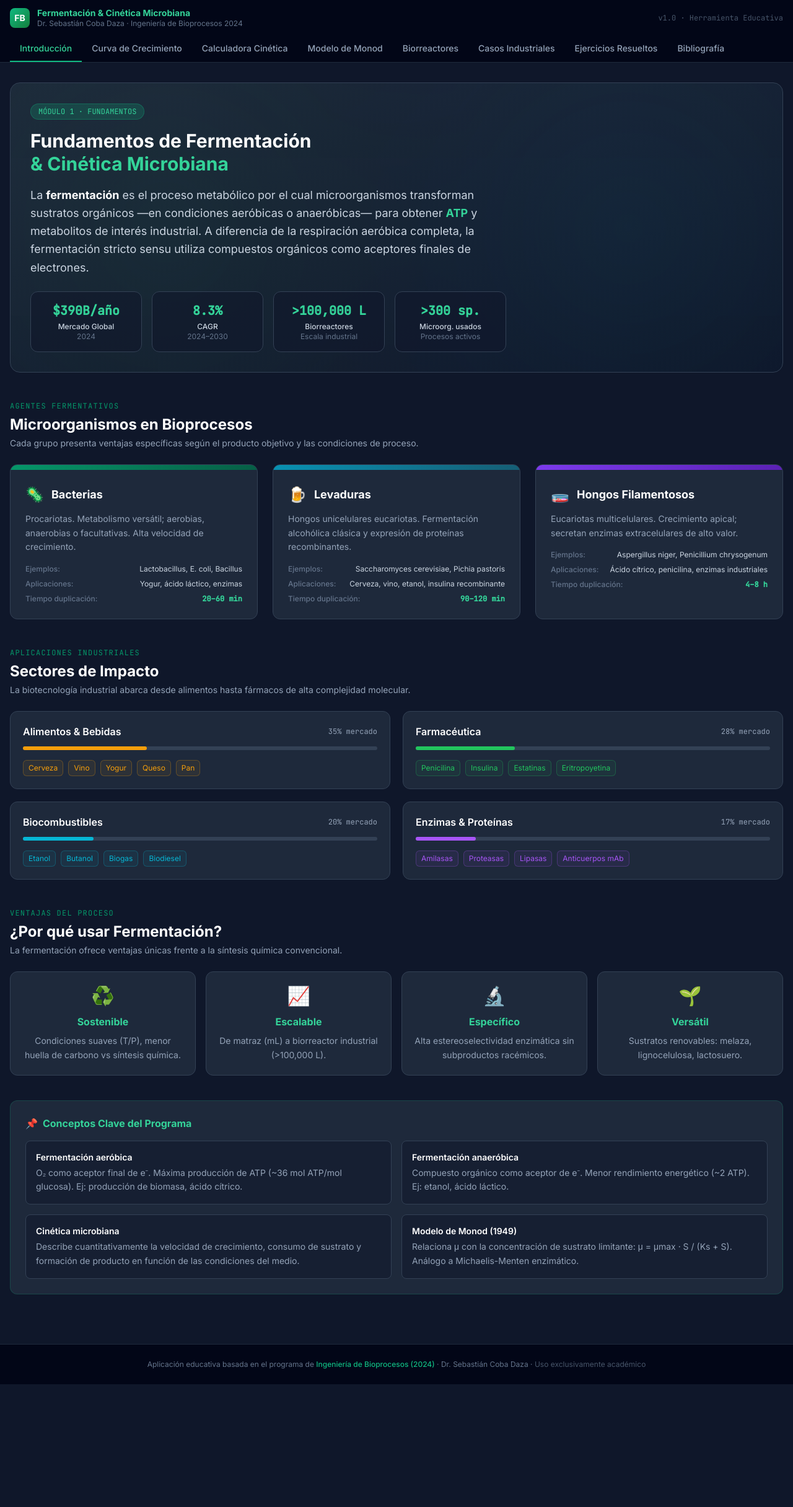
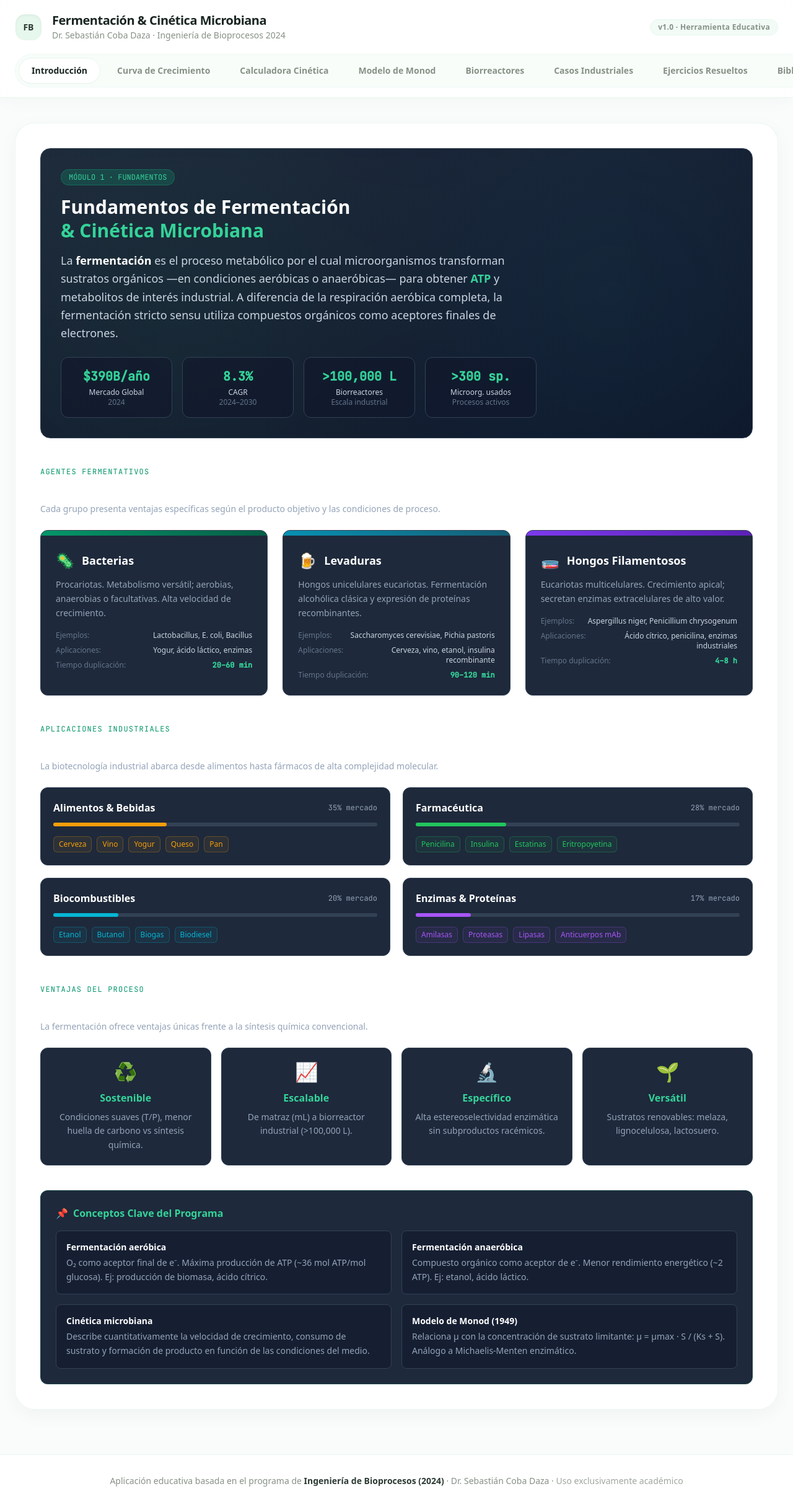
Before and after one commit to sebastiancobad/fermentation-app, a React (Vite) app: page / in a window 1280 px wide. Shown: the whole page at 62% size. Before the commit the page ends 2233 px from the top, so only its background shows below. Built offline with nearby package versions, Linux system fonts and the light colour scheme.

Commit message:
Update App.jsx

```diff
--- a/src/App.jsx
+++ b/src/App.jsx
@@ -9,7 +9,7 @@ import PracticalExercises from './components/PracticalExercises'
 import References from './components/References'
 
 const TABS = [
-  { id: 'dashboard',    label: 'Introducción',      short: 'Intro'    },
+  { id: 'dashboard',    label: 'Introducción',       short: 'Intro'    },
   { id: 'growth',       label: 'Curva de Crecimiento', short: 'Crecim.' },
   { id: 'calculator',   label: 'Calculadora Cinética', short: 'Calc.'  },
   { id: 'monod',        label: 'Modelo de Monod',    short: 'Monod'    },
@@ -34,39 +34,39 @@ export default function App() {
   const [activeTab, setActiveTab] = useState('dashboard')
 
   return (
-    <div className="min-h-screen bg-slate-900 text-slate-100">
-      {/* ─── Header ─── */}
-      <header className="bg-slate-950 border-b border-slate-800 sticky top-0 z-50">
-        <div className="max-w-7xl mx-auto px-4 py-3 flex items-center justify-between">
-          <div className="flex items-center gap-3">
-            <div className="w-8 h-8 rounded-lg bg-gradient-to-br from-emerald-500 to-green-700 flex items-center justify-center text-white font-bold text-sm">
+    <div className="min-h-screen bg-[#fafcfb] text-[#879186] font-sans selection:bg-[#E6F7ED]">
+      {/* ─── Header Estilo Glassmorphism Corporativo ─── */}
+      <header className="bg-white/80 backdrop-blur-md border-b border-[#E6F7ED] sticky top-0 z-50 shadow-[0_4px_30px_rgba(0,0,0,0.03)]">
+        <div className="max-w-7xl mx-auto px-6 py-5 flex flex-col md:flex-row items-center justify-between gap-4">
+          <div className="flex items-center gap-4 w-full md:w-auto">
+            <div className="w-11 h-11 rounded-2xl bg-[#E6F7ED] flex items-center justify-center text-[#2c3b33] font-extrabold text-sm shadow-inner border border-white">
               FB
             </div>
             <div>
-              <h1 className="text-sm font-bold text-emerald-400 leading-tight">
+              <h1 className="text-xl font-extrabold text-[#1a2620] tracking-tight leading-tight">
                 Fermentación & Cinética Microbiana
               </h1>
-              <p className="text-xs text-slate-500">
+              <p className="text-sm text-[#879186] font-medium mt-0.5">
                 Dr. Sebastián Coba Daza · Ingeniería de Bioprocesos 2024
               </p>
             </div>
           </div>
-          <span className="hidden sm:block text-xs text-slate-600 font-mono">
+          <span className="hidden md:inline-flex items-center px-3 py-1 rounded-full bg-[#E6F7ED]/50 text-[#879186] text-xs font-semibold tracking-wide border border-[#E6F7ED]">
             v1.0 · Herramienta Educativa
           </span>
         </div>
 
-        {/* ─── Navigation Tabs ─── */}
-        <nav className="max-w-7xl mx-auto px-4 overflow-x-auto">
-          <ul className="flex gap-0 min-w-max">
+        {/* ─── Navigation Tabs Estilo "Píldora" ─── */}
+        <nav className="max-w-7xl mx-auto px-6 pb-4 overflow-x-auto hide-scrollbar">
+          <ul className="flex gap-2 min-w-max bg-[#E6F7ED]/30 p-1.5 rounded-full border border-[#E6F7ED]/50 w-fit">
             {TABS.map(tab => (
               <li key={tab.id}>
                 <button
                   onClick={() => setActiveTab(tab.id)}
-                  className={`px-3 sm:px-4 py-2.5 text-xs sm:text-sm font-medium transition-all duration-150 border-b-2 whitespace-nowrap
+                  className={`px-5 py-2.5 text-sm font-bold transition-all duration-300 rounded-full whitespace-nowrap
                     ${activeTab === tab.id
-                      ? 'border-emerald-500 text-emerald-400'
-                      : 'border-transparent text-slate-400 hover:text-slate-200 hover:border-slate-600'
+                      ? 'bg-white text-[#1a2620] shadow-sm ring-1 ring-[#E6F7ED]'
+                      : 'bg-transparent text-[#879186] hover:text-[#2c3b33] hover:bg-[#E6F7ED]/60'
                     }`}
                 >
                   <span className="hidden sm:inline">{tab.label}</span>
@@ -79,17 +79,19 @@ export default function App() {
       </header>
 
       {/* ─── Main Content ─── */}
-      <main className="max-w-7xl mx-auto px-4 py-8">
-        {COMPONENTS[activeTab]}
+      <main className="max-w-7xl mx-auto px-6 py-10 animate-in fade-in duration-500">
+        <div className="bg-white rounded-[2rem] shadow-[0_8px_30px_rgba(0,0,0,0.04)] border border-[#E6F7ED]/80 p-6 sm:p-10">
+          {COMPONENTS[activeTab]}
+        </div>
       </main>
 
-      {/* ─── Footer ─── */}
-      <footer className="border-t border-slate-800 bg-slate-950 mt-12 py-6 text-center">
-        <p className="text-slate-500 text-xs">
+      {/* ─── Footer Minimalista ─── */}
+      <footer className="border-t border-[#E6F7ED] bg-white mt-8 py-8 text-center">
+        <p className="text-[#879186] text-sm">
           Aplicación educativa basada en el programa de{' '}
-          <span className="text-emerald-500 font-medium">Ingeniería de Bioprocesos (2024)</span>
+          <span className="text-[#2c3b33] font-bold">Ingeniería de Bioprocesos (2024)</span>
           {' '}· Dr. Sebastián Coba Daza ·{' '}
-          <span className="text-slate-600">Uso exclusivamente académico</span>
+          <span className="text-[#879186] opacity-80">Uso exclusivamente académico</span>
         </p>
       </footer>
     </div>
```
